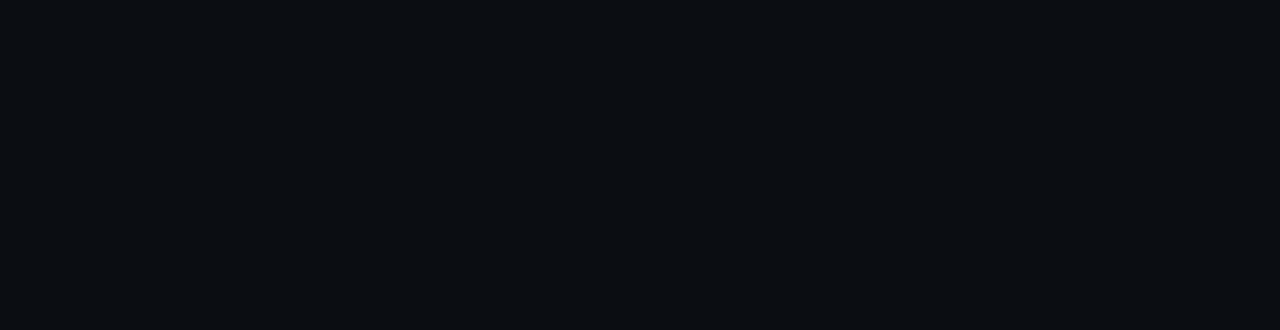
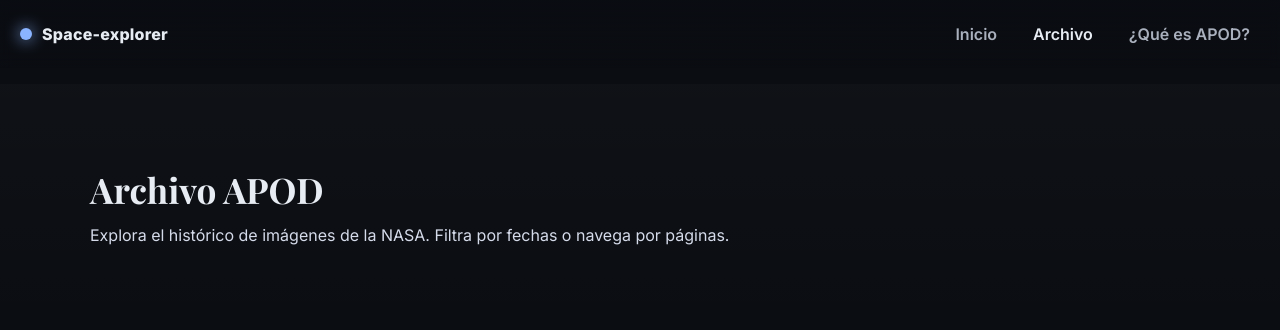
Before and after one commit to Hornte3113/Space-explorer-Web, a plain HTML site: page archive.html in a window 1280 px wide. Drawn offline with nearby package versions, Linux system fonts and the light colour scheme.

Commit message:
agregando el titulo

```diff
--- a/archive.html
+++ b/archive.html
@@ -10,6 +10,27 @@
 
   <link rel="stylesheet" href="./assets/css/style.css" />
 </head>
+
+<header class="site-header" role="banner" aria-label="Encabezado principal">
+    <a class="brand" href="./index.html" aria-label="Volver al inicio">
+      <span class="brand__dot" aria-hidden="true"></span>
+      <span class="brand__name">Space-explorer</span>
+    </a>
+    <nav class="site-nav" aria-label="Navegación principal">
+      <a class="nav-link" href="./index.html">Inicio</a>
+      <a class="nav-link is-active" href="#">Archivo</a>
+      <a class="nav-link" href="./index.html#que-es-apod">¿Qué es APOD?</a>
+    </nav>
+  </header>
+
+  <main style="padding-top: 84px">
+    <!-- Título -->
+    <section class="section section--info">
+      <div class="container">
+        <h1 class="section__title" style="margin-bottom:6px">Archivo APOD</h1>
+        <p class="section__lead">Explora el histórico de imágenes de la NASA. Filtra por fechas o navega por páginas.</p>
+      </div>
+    </section>
 <body>
 
 </body>
```
